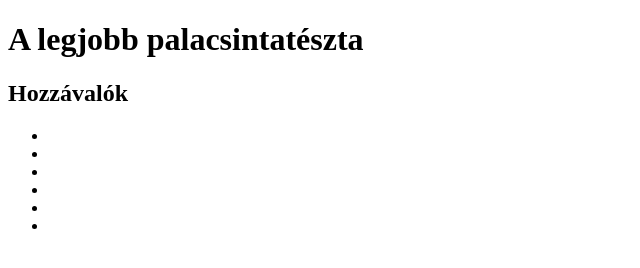
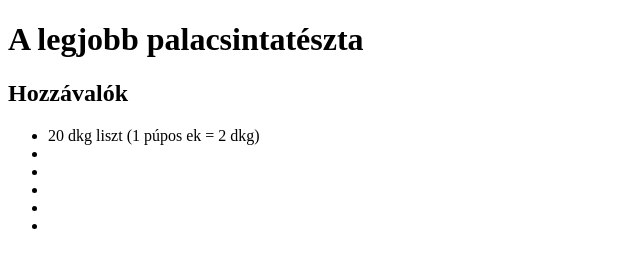
Before and after one commit to KomariMate/palacsinta, a plain HTML site: page index.html in a window 1280 px wide. Shown: the whole page, without its empty margins (0-640 px from the left). Drawn offline with Linux system fonts and the light colour scheme.

Commit message:
Update index.html

```diff
--- a/index.html
+++ b/index.html
@@ -10,7 +10,7 @@
     <div>
         <h2>Hozzávalók</h2>
         <ul>
-            <li></li>
+            <li>20 dkg liszt (1 púpos ek = 2 dkg)</li>
             <li></li>
             <li></li>
             <li></li>
```
